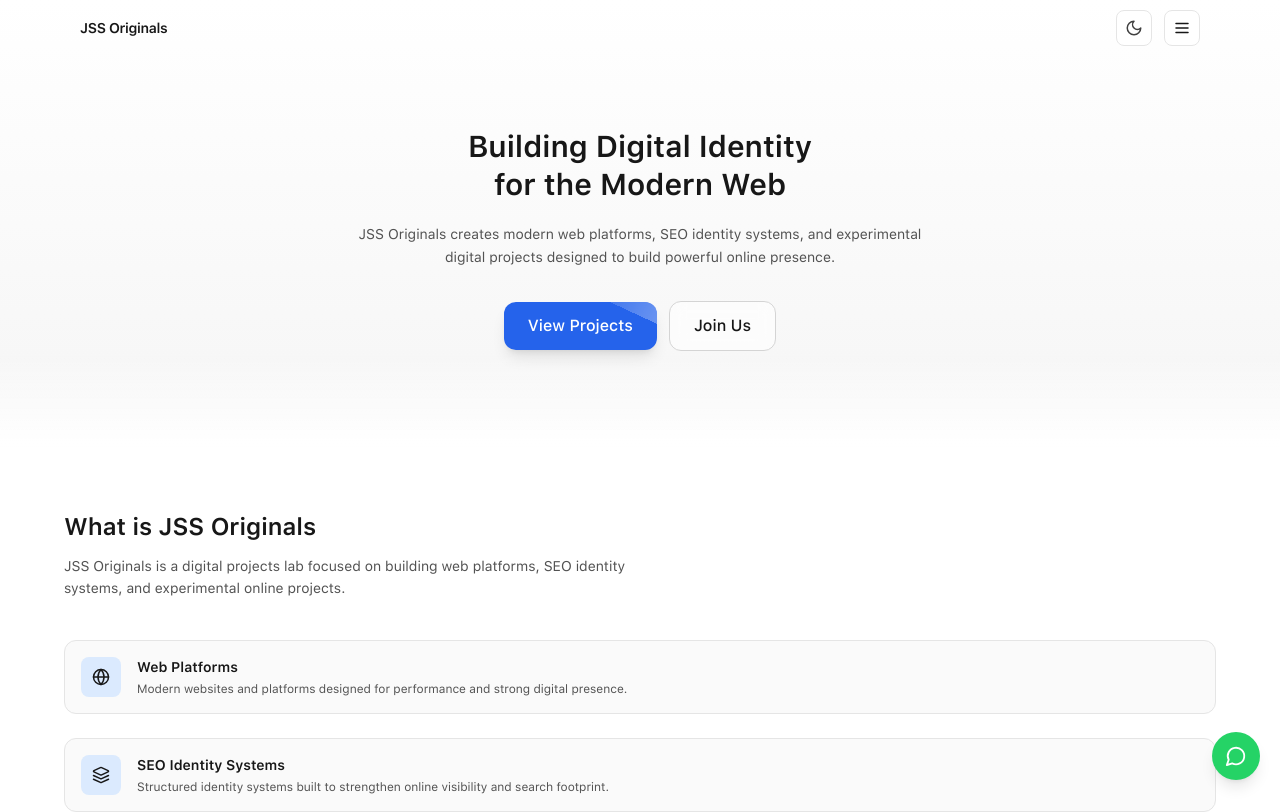
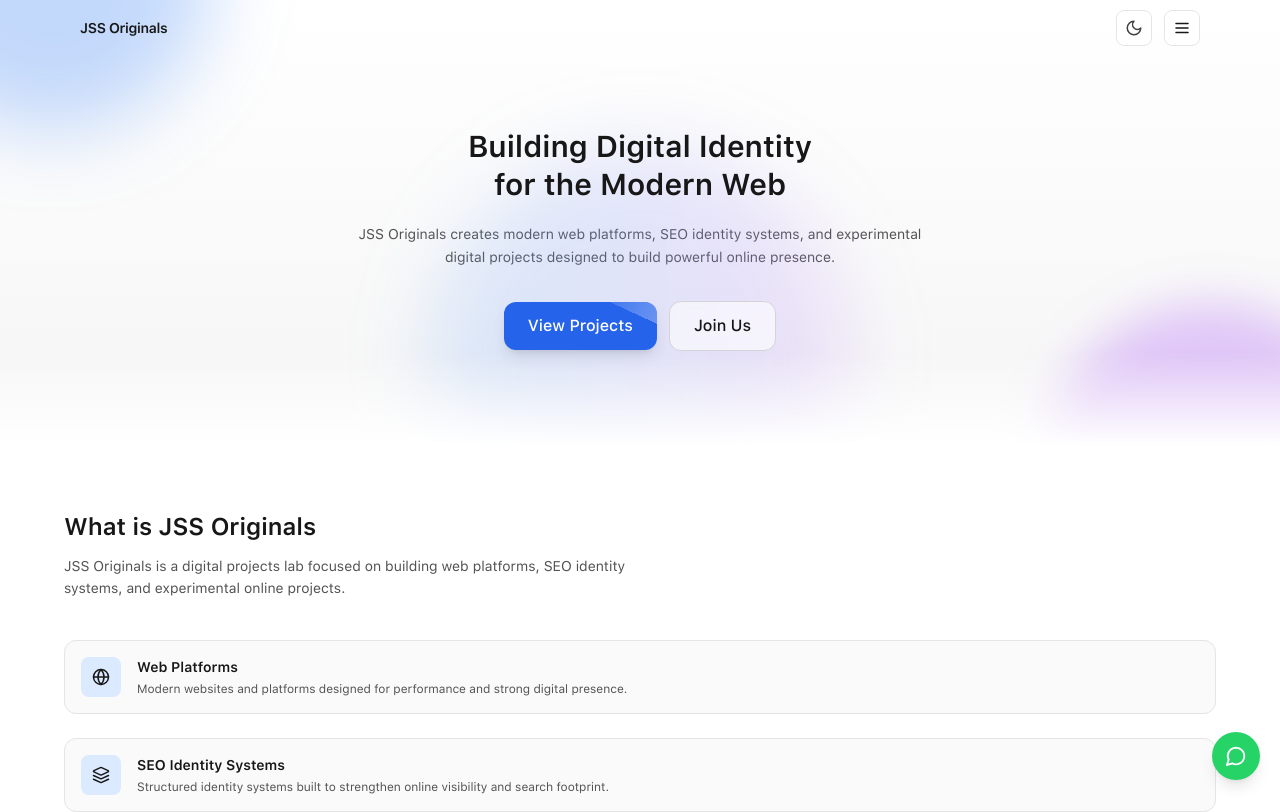
Before and after one commit to jitendra-math/Agency-Website, a Next.js app: page / in a window 1280 px wide. Shown: the top 812 px of the page. Built offline with nearby package versions, Linux system fonts and the light colour scheme.

Commit message:
Update HeroSection.js

```diff
--- a/src/components/sections/HeroSection.js
+++ b/src/components/sections/HeroSection.js
@@ -10,7 +10,7 @@ export default function HeroSection() {
   return (
     <section
       className="
-        relative overflow-hidden
+        relative isolate overflow-hidden
         flex flex-col items-center justify-center
         px-4 pt-32 pb-24
         text-center
@@ -23,8 +23,7 @@ export default function HeroSection() {
       {/* Gradient Glow Background */}
       {/* ================================= */}
 
-      <div className="absolute inset-0 -z-10 overflow-hidden">
-
+      <div className="absolute inset-0 z-0 overflow-hidden pointer-events-none">
         {/* Blue blob */}
         <motion.div
           animate={{ y: [0, -30, 0], x: [0, 20, 0] }}
@@ -77,7 +76,7 @@ export default function HeroSection() {
         initial={{ opacity: 0, y: 25 }}
         animate={{ opacity: 1, y: 0 }}
         transition={{ duration: 0.7 }}
-        className="
+        className="relative z-10
           max-w-2xl
           text-3xl font-semibold leading-tight
           text-neutral-900 dark:text-neutral-100
```
